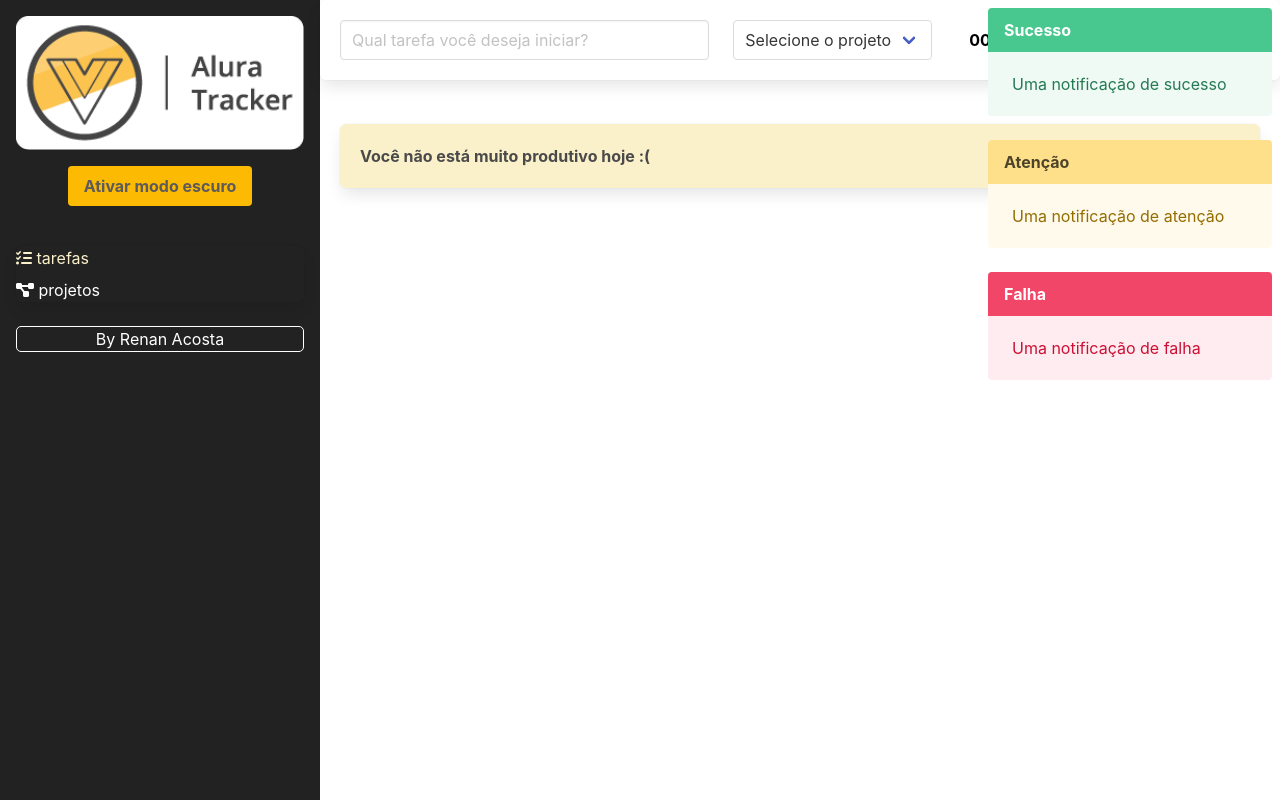
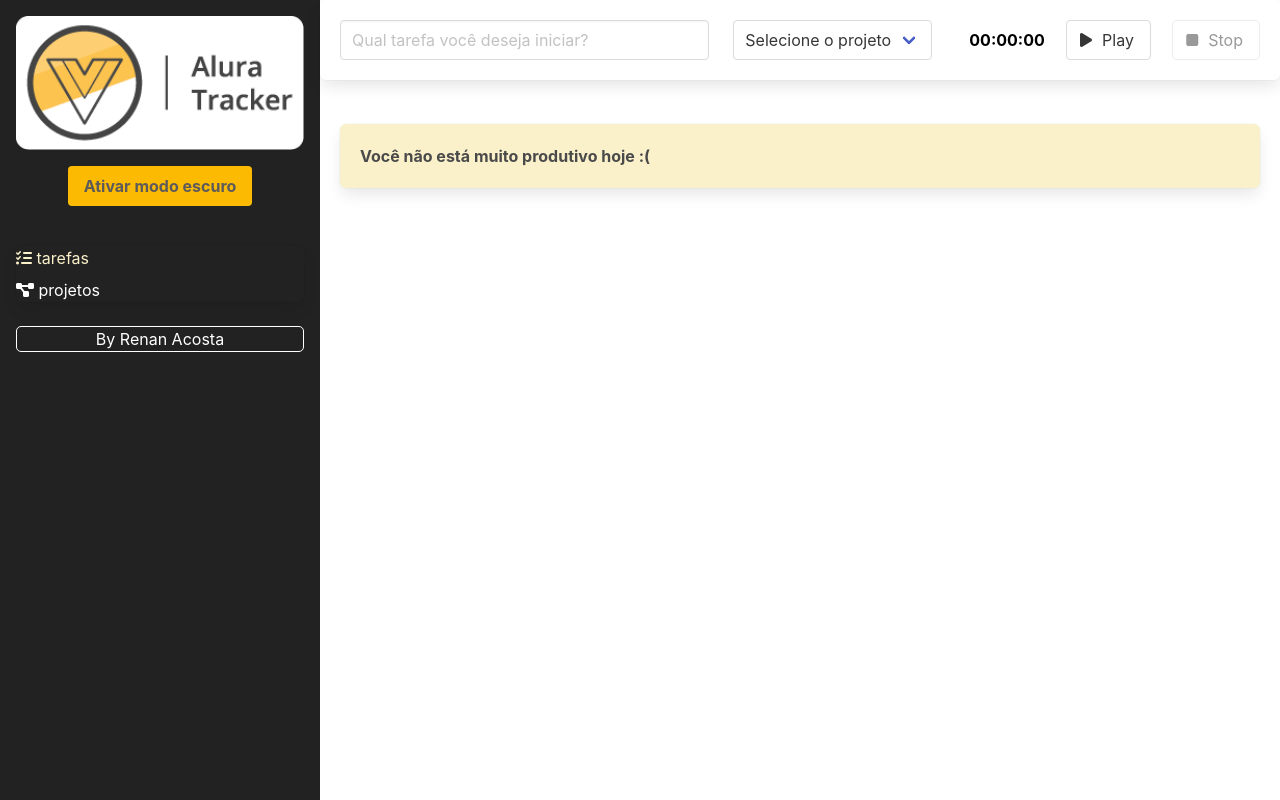
Before and after one commit to renanacosta/alura-tracker, a Vue app: page /#/ in a window 1280 px wide. Built offline with nearby package versions, Linux system fonts and the light colour scheme.

Commit message:
:refactor: Usando mixins para as notificações

```diff
--- /dev/null
+++ b/src/mixins/notificar.ts
@@ -0,0 +1,15 @@
+import { TipoNotificacao } from "@/interfaces/INotificacao";
+import { store } from "@/store";
+import { NOTIFICAR } from "@/store/tipo-mutacoes";
+
+export const notificacaoMixin = {
+  methods: {
+    notificar(tipo: TipoNotificacao, titulo: string, texto: string): void {
+      store.commit(NOTIFICAR, {
+        titulo,
+        texto,
+        tipo,
+      });
+    },
+  },
+};
--- a/src/store/index.ts
+++ b/src/store/index.ts
@@ -5,8 +5,9 @@ import {
   ADICIONA_PROJETO,
   ALTERA_PROJETO,
   EXCLUIR_PROJETO,
+  NOTIFICAR,
 } from "./tipo-mutacoes";
-import { INotificacao, TipoNotificacao } from "@/interfaces/INotificacao";
+import { INotificacao } from "@/interfaces/INotificacao";
 
 interface Estado {
   projetos: IProjeto[];
@@ -18,26 +19,7 @@ export const key: InjectionKey<Store<Estado>> = Symbol();
 export const store = createStore<Estado>({
   state: {
     projetos: [],
-    notificacoes: [
-      {
-        id: 1,
-        texto: "Uma notificação de sucesso",
-        titulo: "Sucesso",
-        tipo: TipoNotificacao.SUCESSO,
-      },
-      {
-        id: 2,
-        texto: "Uma notificação de atenção",
-        titulo: "Atenção",
-        tipo: TipoNotificacao.ATENCAO,
-      },
-      {
-        id: 3,
-        texto: "Uma notificação de falha",
-        titulo: "Falha",
-        tipo: TipoNotificacao.FALHA,
-      },
-    ],
+    notificacoes: [],
   },
   mutations: {
     [ADICIONA_PROJETO](state, nomeDoProjeto: string) {
@@ -56,6 +38,16 @@ export const store = createStore<Estado>({
     [EXCLUIR_PROJETO](state, id: string) {
       state.projetos = state.projetos.filter((projeto) => projeto.id !== id);
     },
+    [NOTIFICAR](state, novaNotificacao: INotificacao) {
+      novaNotificacao.id = new Date().getTime();
+      state.notificacoes.push(novaNotificacao);
+
+      setTimeout(() => {
+        state.notificacoes = state.notificacoes.filter(
+          (notificacao) => notificacao.id !== novaNotificacao.id
+        );
+      }, 3000);
+    }
   },
 });
 
--- a/src/store/tipo-mutacoes.ts
+++ b/src/store/tipo-mutacoes.ts
@@ -1,3 +1,5 @@
 export const ADICIONA_PROJETO = 'ADICIONA_PROJETO'
 export const ALTERA_PROJETO = 'ALTERA_PROJETO'
 export const EXCLUIR_PROJETO = 'EXCLUIR_PROJETO'
+
+export const NOTIFICAR = 'NOTIFICAR'
--- a/src/views/Projetos/Formulario.vue
+++ b/src/views/Projetos/Formulario.vue
@@ -18,9 +18,14 @@
 </template>
 
 <script lang="ts">
+import { TipoNotificacao } from "@/interfaces/INotificacao";
 import { useStore } from "@/store";
-import { ADICIONA_PROJETO, ALTERA_PROJETO } from "@/store/tipo-mutacoes";
+import {
+  ADICIONA_PROJETO,
+  ALTERA_PROJETO
+} from "@/store/tipo-mutacoes";
 import { defineComponent } from "vue";
+import { notificacaoMixin } from "@/mixins/notificar";
 
 export default defineComponent({
   name: "Formulario",
@@ -29,6 +34,7 @@ export default defineComponent({
       type: String,
     },
   },
+  mixins: [notificacaoMixin],
   mounted() {
     if (this.id) {
       const projeto = this.store.state.projetos.find(
@@ -53,8 +59,10 @@ export default defineComponent({
         this.store.commit(ADICIONA_PROJETO, this.nomeDoProjeto);
       }
       this.nomeDoProjeto = "";
+  this.notificar(TipoNotificacao.SUCESSO, "Excelente!", "O projeto foi cadastrado com sucesso!")
       this.$router.push("/projetos");
     },
+
   },
   setup() {
     const store = useStore();
```
